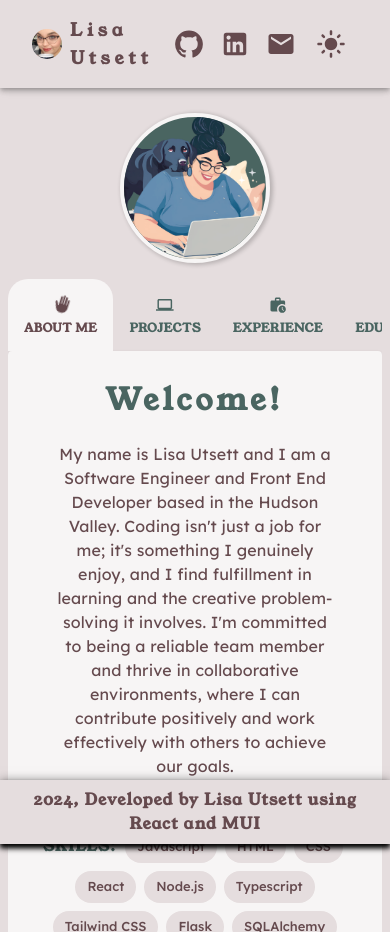
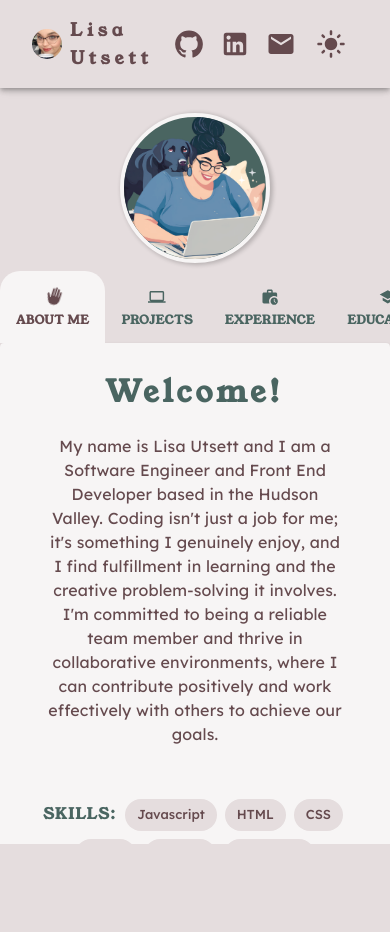
Before and after one commit to lisabethu88/lisabethu88.github.io, a React (Create React App) app: page / in a window 390 px wide. After the commit the page ends 844 px from the top, so only its background shows below. Built offline with nearby package versions, Linux system fonts and the light colour scheme.

Commit message:
Refactor page for mobile and make footer not sticky

```diff
--- a/src/App.css
+++ b/src/App.css
@@ -2,4 +2,7 @@
   text-align: center;
   height: 100%;
   width: 100%;
+  overflow-y: scroll;
+  display: flex;
+  flex-direction: column;
 }
--- a/src/components/AboutMeTabs/ProfileTabs.tsx
+++ b/src/components/AboutMeTabs/ProfileTabs.tsx
@@ -123,8 +123,6 @@ const ProfileTabs = ({ darkMode }: ProfileTabsProps) => {
         width: "100%",
         maxWidth: 800,
         height: "100%",
-        overflowY: "scroll",
-        margin: 1,
       }}
     >
       <Box>
--- a/src/components/Footer.tsx
+++ b/src/components/Footer.tsx
@@ -6,7 +6,10 @@ import {
   darkMauve,
   lightSage,
   headingFont,
+  lightMauve,
+  cream,
 } from "../constants.ts";
+import { grey } from "@mui/material/colors";
 interface FooterProps {
   darkMode: boolean;
 }
@@ -15,13 +18,11 @@ const Footer = ({ darkMode }: FooterProps) => {
     <Box
       component="footer"
       sx={{
-        position: "fixed",
-        bottom: 0,
+        // position: "fixed",
+        // bottom: 0,
         width: "100%",
         bgcolor: darkMode ? darkBlue : medMauve,
         padding: 1,
-        boxShadow:
-          "0px 2px 4px -1px rgba(0, 0, 0, 0.2), 0px 4px 5px 0px rgba(0, 0, 0, 1), 0px 1px 10px 0px rgba(0, 0, 0, .5)",
         transition: "box-shadow 300ms cubic-bezier(0.4, 0, 0.2, 1) 0ms",
       }}
     >
--- a/src/components/Header.tsx
+++ b/src/components/Header.tsx
@@ -71,9 +71,9 @@ const pagesInfo = [
 const Header = ({ handleSetMode, darkMode }: HeaderProps) => {
   return (
     <AppBar
-      position={"relative"}
+      position={"sticky"}
       sx={{
-        backgroundColor: "transparent",
+        backgroundColor: darkMode ? darkBlue : medMauve,
         color: "#cdb227",
       }}
     >
--- a/src/components/Main.tsx
+++ b/src/components/Main.tsx
@@ -30,12 +30,13 @@ const Main = ({ darkMode }: MainProps) => {
         },
         paddingBottom: { xs: "150px", lg: 0 },
         bgcolor: darkMode ? darkBlue : medMauve,
+        minHeight: "fit-content",
         height: "100%",
         width: "100%",
         justifyContent: "center",
         alignItems: "flex-start",
         flexWrap: { xs: "wrap", lg: "nowrap" },
-        overflow: "scroll",
+        // overflowY: "scroll",
         gap: { xs: 1, lg: 5 },
       }}
     >
```
